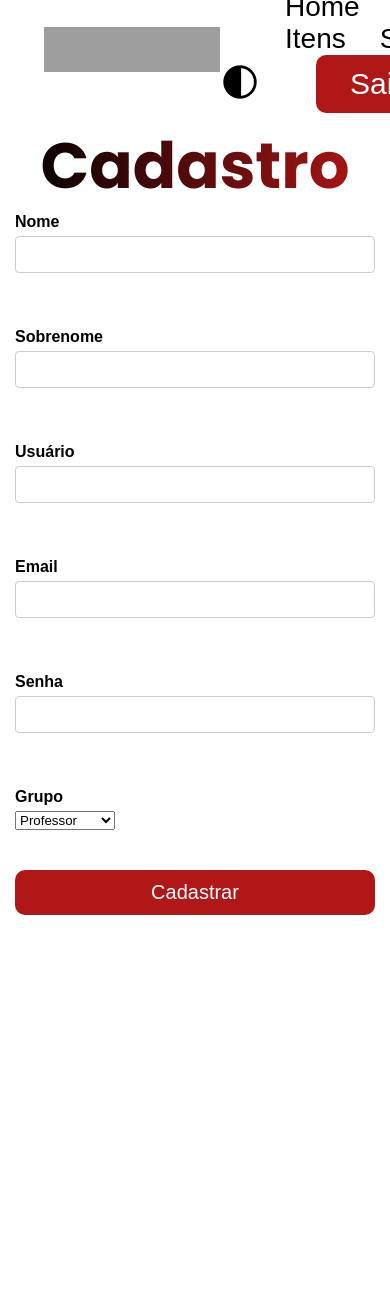
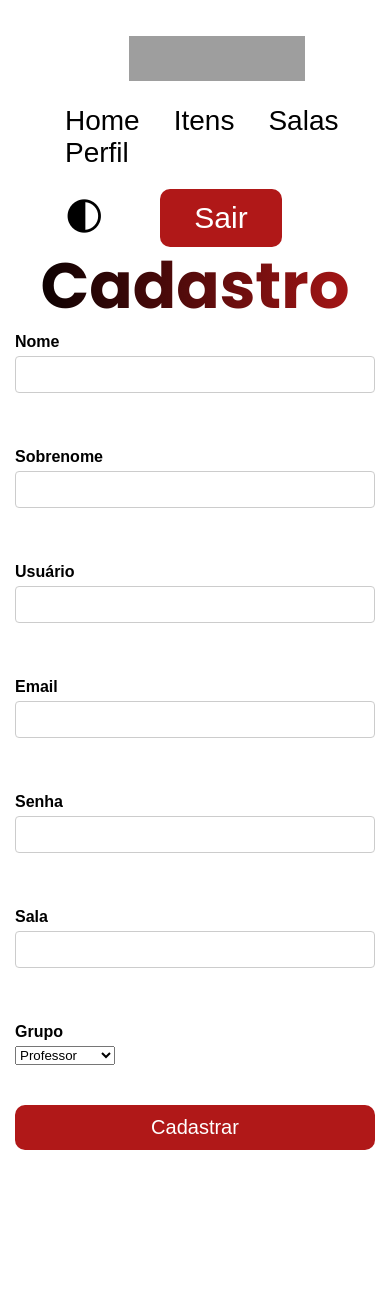
Before and after one commit to Guilherme-Augusto06/GerenciamentoDePatrimonios-1.5, a Django app: page /cadastroUsuario in a window 390 px wide; the page is wider, and only the part inside the window is pictured. Shown: the top 1300 px of that part. Before the commit the page ends 915 px from the top of that part, so only its background shows below. Run offline with Django 5.2, Linux system fonts and the light colour scheme; a user stored in the database is signed in; grey boxes are pictures that could not be loaded.

Commit message:
feat: estabelecendo autenticação e bloqueio de recursos

```diff
--- a/GerenciamentoDePatrimonios/AppGDP/forms.py
+++ b/GerenciamentoDePatrimonios/AppGDP/forms.py
@@ -8,6 +8,7 @@ class formCadastroUsuario(forms.Form):
     user = forms.CharField(label="Usuário", max_length=40, widget=forms.TextInput(attrs={'class': 'form-control'}))
     email = forms.EmailField(label="Email", max_length=100, widget=forms.EmailInput(attrs={'class': 'form-control'}))
     password = forms.CharField(label="Senha", widget=forms.PasswordInput(attrs={'class': 'form-control'}))
+    sala = forms.CharField(label="Sala", max_length=40, widget=forms.TextInput(attrs={'class': 'form-control'}))
     # Adicionando um campo para selecionar o grupo (Professor ou Coordenador)
     group = forms.ChoiceField(label="Grupo", choices=[('Professor', 'Professor'), ('Coordenador', 'Coordenador')], widget=forms.Select(attrs={'class': 'form-control'}))
 
--- a/GerenciamentoDePatrimonios/AppGDP/templates/cadastroUsuario.html
+++ b/GerenciamentoDePatrimonios/AppGDP/templates/cadastroUsuario.html
@@ -44,6 +44,14 @@
             </div>
         </div>
 
+        <!-- Sala -->
+         <div class="input-group ig1">
+            <label for="id_sala"><b>Sala</b></label>
+            <div class="input-container">
+                {{ form.sala }}
+            </div>
+        </div>
+
         <div class="input-group ig1">
             <label for="id_group"><b>Grupo</b></label>
             <div class="input-container">
--- a/GerenciamentoDePatrimonios/AppGDP/views.py
+++ b/GerenciamentoDePatrimonios/AppGDP/views.py
@@ -11,6 +11,7 @@ from django.http import HttpResponse
 from .models import Inventario
 from django.shortcuts import get_object_or_404
 from django.contrib.auth.decorators import login_required
+
 
 
 # Create your views here.
@@ -28,10 +29,16 @@ def profile(request):
 def faq(request):
     return render(request, 'faq.html')
 
+from django.contrib.auth.models import Group
+
 @login_required
 def welcomeHomepage(request):
     sala = Sala.objects.all()
     sala_especifica = sala.first()
+
+    # Verificar se o usuário pertence ao grupo 'Coordenador' ou 'Professor'
+    is_coordenador = request.user.groups.filter(name="Coordenador").exists()
+    is_professor = request.user.groups.filter(name="Professor").exists()
 
     if request.method == 'POST':
         form = SalaForm(request.POST)
@@ -43,7 +50,14 @@ def welcomeHomepage(request):
 
     sala = Sala.objects.all()
 
-    return render(request, 'welcomeHomepage.html', {'form': form, 'sala': sala, 'sala_especifica': sala_especifica})
+    return render(request, 'welcomeHomepage.html', {
+        'form': form,
+        'sala': sala,
+        'sala_especifica': sala_especifica,
+        'is_coordenador': is_coordenador,  # Passa a informação se é coordenador
+        'is_professor': is_professor,  # Passa a informação se é professor
+    })
+
 
 # Importar o modelo de itens (substitua Item pelo nome correto do seu modelo)
 
--- a/GerenciamentoDePatrimonios/static/css/itens.css
+++ b/GerenciamentoDePatrimonios/static/css/itens.css
@@ -120,7 +120,8 @@
     align-items: center;
     justify-content: left;
     display: flex;
-    cursor: pointer;
+    position: relative;
+    z-index: 1;
 }
 
 .bg-img{
@@ -156,14 +157,20 @@
 }
 
 .but-sala{
+    position: absolute;
+    bottom: 20px;
+    right: 20px;
+    z-index: 10;
     background-color: #B01818;
     font-family: sans-serif;
     color: white;
-    font-size: 24px;
+    font-size: 18px;
     border: none;
     border-radius: 5px;
     padding: 0 10px;
-    width: 300px;
+    width: 180px;
+    height: 40px;
+    cursor: pointer;
 }
 
 .inf h3{
--- a/GerenciamentoDePatrimonios/static/css/navbar.css
+++ b/GerenciamentoDePatrimonios/static/css/navbar.css
@@ -119,11 +119,8 @@
     display: flex;
 }
 
-@media (max-width: 480px){
-    .titleHomepage {
-        text-align: center;
-        flex-wrap: wrap;
-
+@media (max-width: 850px){
+    .itens-component{
+        flex-direction: column;
     }
-
 }
--- a/GerenciamentoDePatrimonios/static/css/welcomeHomepage.css
+++ b/GerenciamentoDePatrimonios/static/css/welcomeHomepage.css
@@ -370,6 +370,7 @@
     }
 }
 
+
 @media (max-width: 768px) {
     .grid-container {
         grid-template-columns: 1fr;
--- a/GerenciamentoDePatrimonios/templates/navbarAutenticado.html
+++ b/GerenciamentoDePatrimonios/templates/navbarAutenticado.html
@@ -9,18 +9,17 @@
                     <img src="https://upload.wikimedia.org/wikipedia/commons/8/8c/SENAI_S%C3%A3o_Paulo_logo.png" alt="Logo" class="logoImage-Component">
                 </a>
             </div>
-            <div>
                 <div class="menuItens-component2">
                     <a href="welcomeHomepage" class="faqButton-component">Home</a>
                     <a href="itens" class="faqButton-component">Itens</a>
                     <a href="salas" class="faqButton-component">Salas</a>
+                    <a href="profile" class="faqButton-component">Perfil</a>
                 </div>
                 <div class="Buttons-component">
                     <a id="theme-toggle" class="IconButton-homepage">
                         <span class="material-symbols-outlined darkModeHomepage" style="z-index: 10;">contrast</span>
                     </a>
                     <a href="#" class="PrimaryButton-component" id="logout-btn">Sair</a>
-                </div>
             </div>
         </div>
     </div>
@@ -81,6 +80,25 @@
         background-color: gray;
         color: white;
     }
+
+    @media (max-width: 850px){
+
+    .navbarComplete-component{
+        margin-top: 60px;
+        margin-bottom: 60px;
+    }
+    .itens-component{
+        flex-direction: column;
+        z-index: 1;
+        padding-top: 60px;
+        gap: 20px;
+    }
+
+    .conteudo-cabecalho{
+        margin-top: 60px;
+    }
+
+}
 </style>
 
 <!-- JavaScript para controlar a Modal -->
```
Also changed, not shown: GerenciamentoDePatrimonios/AppGDP/templates/salas.html (+6 -1 lines), GerenciamentoDePatrimonios/AppGDP/templates/welcomeHomepage.html (+31 -20 lines), GerenciamentoDePatrimonios/db.sqlite3.
